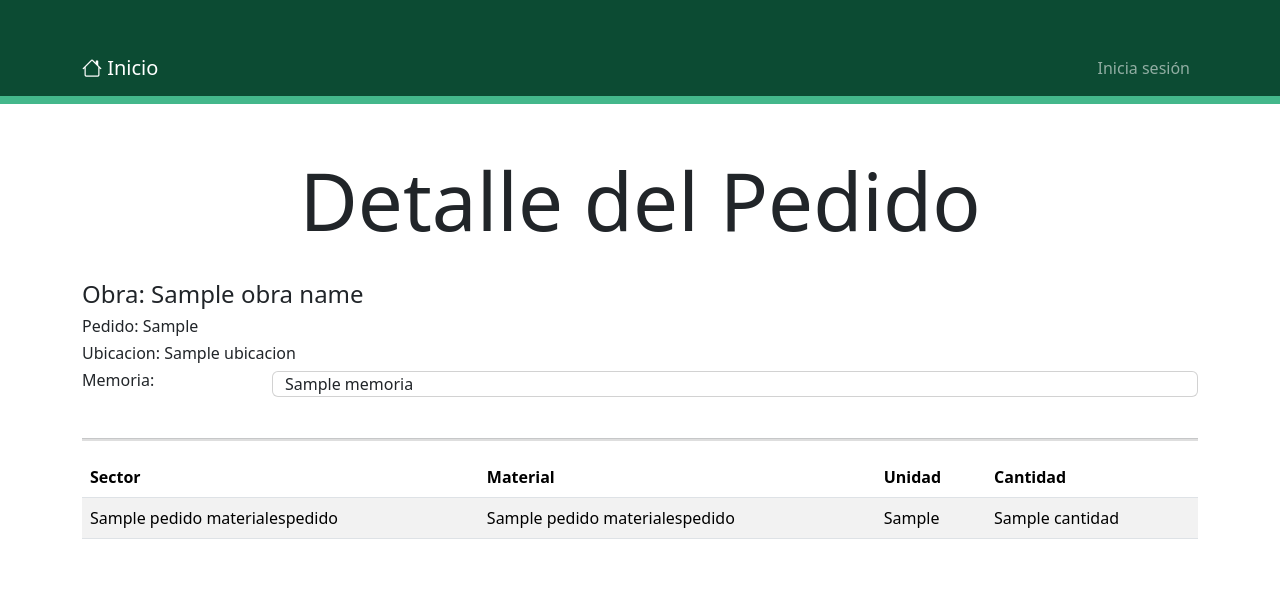
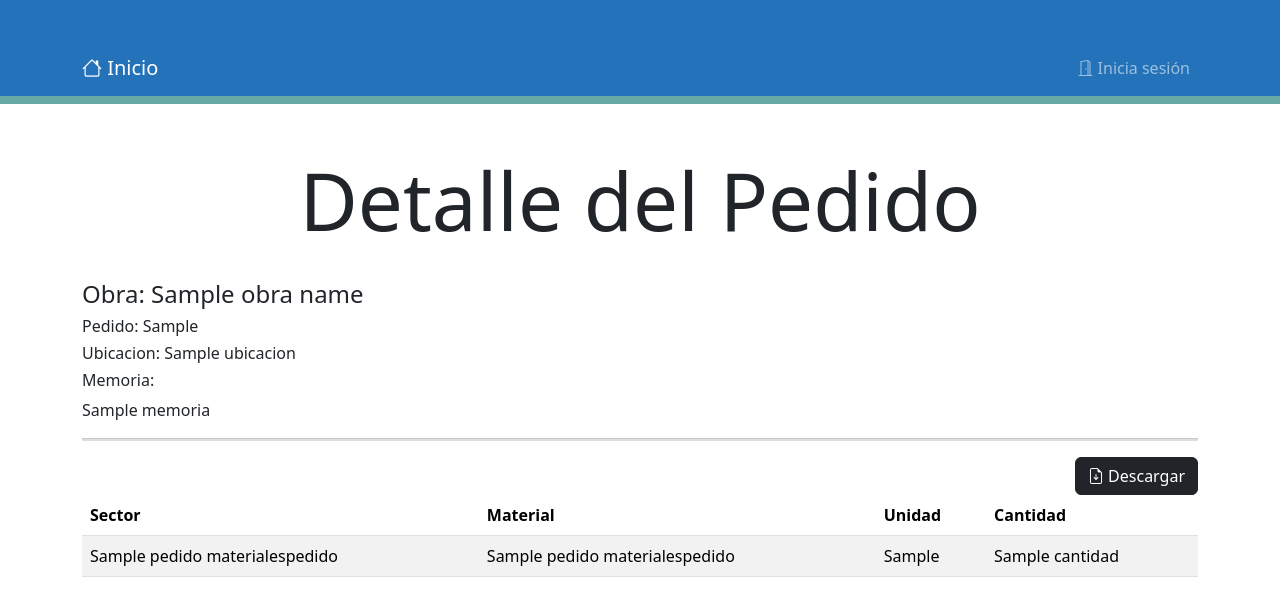
Before and after one commit to Lucas2981/materiales, a Django app: template pedidos/templates/pedidos_materialespedidoDir.html in a window 1280 px wide. Shown: the top 616 px of the page. Run offline with Django 5.2, Linux system fonts and the light colour scheme; the template is opened without the code that fills it: most values are stand-ins (such as "Sample title", 1, 10 or a date in 2020); parts of the project's set-up code (start-up, migrations or seed data) failed here and were passed over; some libraries are stand-ins or nearby versions.

Commit message:
ajuste de estilos

```diff
--- a/pedidos/models.py
+++ b/pedidos/models.py
@@ -48,7 +48,7 @@
         ordering = ['name']
     def __str__(self):
         return self.name
-class Material(models.Model): # Habilidades
+class Material(models.Model):
     name = models.CharField(max_length=150, verbose_name='Material', unique=True)
     unidad = models.CharField(max_length=20, verbose_name='Unidad')
     referencia = models.CharField(max_length=150, blank=True, null=True, verbose_name='Referencia')
--- a/pedidos/templates/layouts/base.html
+++ b/pedidos/templates/layouts/base.html
@@ -11,7 +11,7 @@
 </head>
 
 <body>
-    <nav class="navbar navbar-expand-md navbar-dark pt-5" style="background-color: #0C4B33;">
+    <nav class="navbar navbar-expand-md navbar-dark pt-5" style="background-color: #2473ba;">
 
         <div class="container">
             <a class="navbar-brand" href="/"><i class="bi bi-house"></i> Inicio</a>
@@ -35,7 +35,7 @@
                     {% endif %}
                     {% if perms.pedidos.view_material %}
                     <li class="nav-item">
-                        <a href='/admin' class="nav-link"><i class="bi bi-shop"></i> Técnicos</a>
+                        <a href='/admin' class="nav-link"><i class="bi bi-pen"></i> Técnicos</a>
                     </li>
                     {% endif %}
                     <li class="nav-item">
@@ -43,7 +43,7 @@
                     </li>
                     {% else %}
                     <li class="nav-item">
-                        <a href={% url 'signin' %} class="nav-link">Inicia sesión</a>
+                        <a href={% url 'signin' %} class="nav-link"><i class="bi bi-door-open"></i> Inicia sesión</a>
                     </li>
                     {% endif %}
                 </ul>
@@ -51,7 +51,7 @@
         </div>
     </nav>
     <div class="row">
-        <div class="col pt-2" style="background-color: #44B78B;">
+        <div class="col pt-2" style="background-color: #65a8a4;">
 
         </div>
     </div>
--- a/pedidos/templates/pedido.html
+++ b/pedidos/templates/pedido.html
@@ -10,7 +10,7 @@
                 <form method="get">
                     <div id="custom-search-input">
                         <div class="input-group col-md-12">
-                            <input type="text" class="form-control" placeholder="Ingrese palabras clave..." name="buscar"
+                            <input type="text" class="form-control" placeholder="Ingrese palabras claves..." name="buscar"
                                 value="{{ request.GET.buscar }}">
                             <span class="input-group-list">
                                 <i class="icon icon-search"></i>
--- a/pedidos/templates/pedidoDir.html
+++ b/pedidos/templates/pedidoDir.html
@@ -10,7 +10,7 @@
                 <form method="get">
                     <div id="custom-search-input">
                         <div class="input-group col-md-12">
-                            <input type="text" class="form-control" placeholder="Ingrese palabras clave..." name="buscar"
+                            <input type="text" class="form-control" placeholder="Ingrese palabras claves..." name="buscar"
                                 value="{{ request.GET.buscar }}">
                             <span class="input-group-list">
                                 <i class="icon icon-search"></i>
--- a/pedidos/templates/pedidos_materialespedidoDir.html
+++ b/pedidos/templates/pedidos_materialespedidoDir.html
@@ -6,41 +6,45 @@
     <h1 class="display-1 text-center">Detalle del Pedido</h1>
     <br>
     <div class="row">
+        <div class="col-12 col-lg-6">
             <h4>Obra: {{ obra_name }}</h4>
             <h6>Pedido: {{ cod_pedido }}</h6>
             <h6>Ubicacion: {{ ubicacion }}</h6>
-        <div class="col-2">
             <h6>Memoria:</h6>
-        </div>
-        <div class="col-10">
             {% if memoria == '' %}
+            <div class="card container">
                 S/D
                 {% else %}
-            <div class="card container">
                 {{ memoria }}
-            </div>
                 {% endif %}
             </div>
+            <br>
         </div>
+        <div class="col-12 col-lg-6">
             {% if request.method == 'GET' %}
             {% if perms.pedidos.add_sector %}
             {% if a_proveedor %}
             {% else %}
+            <div class="d-flex justify-content-end">
                 <form action="" method="post">
                     {% csrf_token %}
                     {{ form | crispy }}
-        <button class="btn btn-secondary"><i class="bi bi-floppy"></i> Guardar</button>
+                    <button class="btn btn-success"><i class="bi bi-upload"></i> Guardar</button>
+            </div>
             {% endif %}
-        <a href="descargar/sectores" method="POST" class="btn btn-dark ">
-            <i class="bi bi-cloud-download"></i> Descargar
-        </a>
             </form>
             {% endif %}
             {% endif %}
+        </div>
         {{error}}
-    <br>
+    </div>
     <hr size="5" color="grey" noshade>
     <table class="table table-striped">
+        <div class="d-flex justify-content-end">
+            <a href="descargar/sectores" method="POST" class="btn btn-dark "><i
+                    class="bi bi-file-earmark-arrow-down"></i>
+                Descargar</a>
+        </div>
         <thead>
             <tr>
                 <th>Sector</th>
```
Also changed, not shown: pedidos/templates/pedidos_materialespedido.html (+14 -6 lines). Lines whose indentation alone changed are shown as unchanged.
